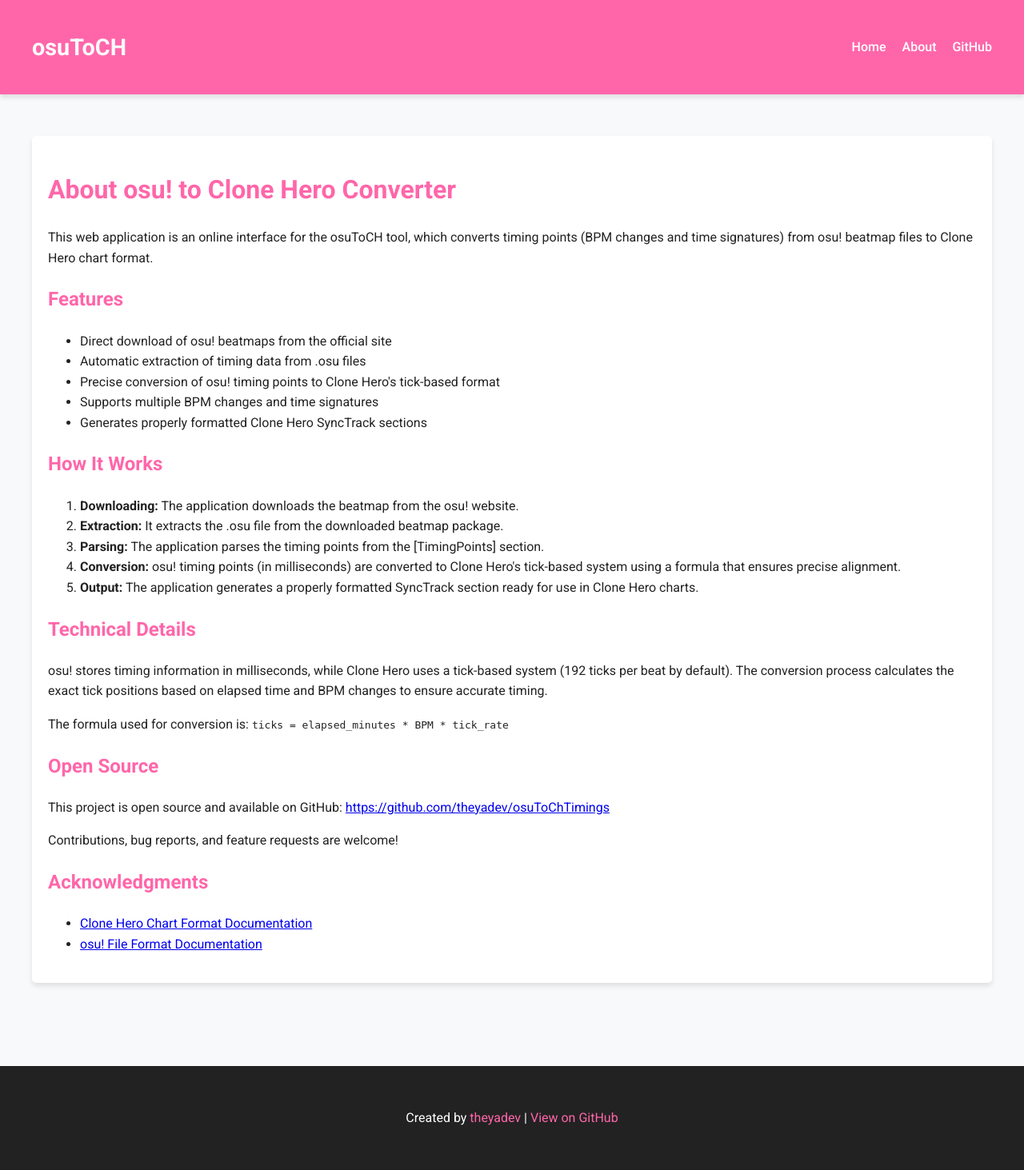
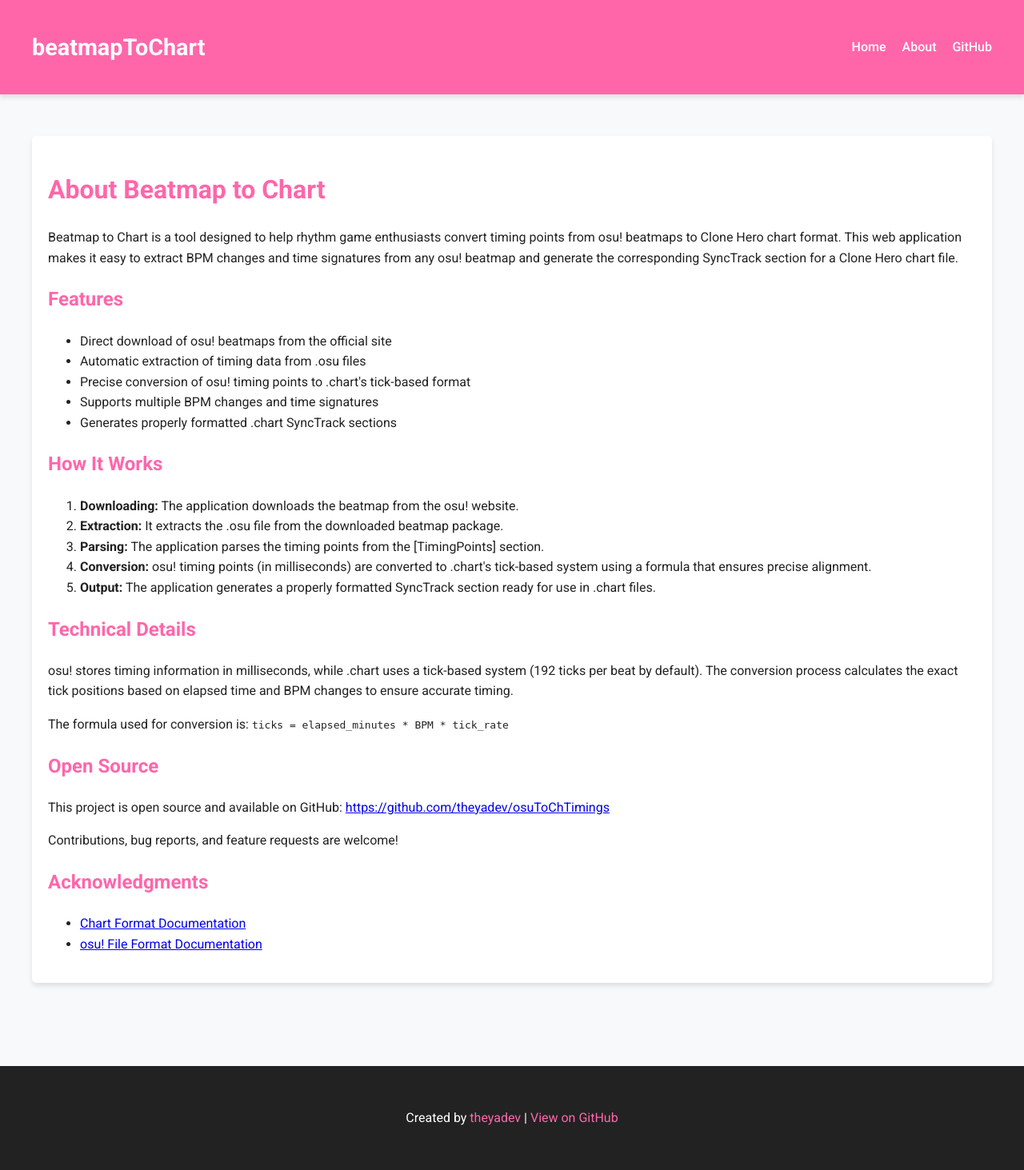
Before and after one commit to theyadev/osuToChTimings, a Flask app: page /about in a window 1280 px wide. Shown: the whole page at 80% size. Run offline with Flask 3, Linux system fonts and the light colour scheme.

Commit message:
refactor: update related terminology across the application for clarity and consistency

```diff
--- a/src/app.py
+++ b/src/app.py
@@ -1,10 +1,10 @@
 #!/usr/bin/env python3
 """
-osu! to Clone Hero Web Converter
+Beatmap to Chart Converter
 
 A web application that allows users to enter a link to an osu! beatmap,
 downloads the beatmap, extracts the .osu file, and converts the timing points
-to Clone Hero format.
+to Clone Hero chart format.
 """
 
 import os
--- a/src/conversion.py
+++ b/src/conversion.py
@@ -1,6 +1,6 @@
 #!/usr/bin/env python3
 """
-osu! to Clone Hero Timing Converter - Core Functions
+Beatmap to Chart Converter - Core Functions
 
 This module contains the core functions for converting osu! beatmap timing points
 to Clone Hero format, extracted from the main.py script for use in the web application.
@@ -123,8 +123,6 @@
         String containing formatted Clone Hero timing data
     """
     lines = [
-        "// Generated by osu! to Clone Hero Timing Converter",
-        "// https://github.com/theyadev/osuToChTimings",
         "[SyncTrack]",
         "{",
     ]
--- a/src/templates/about.html
+++ b/src/templates/about.html
@@ -1,23 +1,23 @@
 {% extends "base.html" %}
 
-{% block title %}About - osu! to Clone Hero Converter{% endblock %}
+{% block title %}About | Beatmap to Chart Converter{% endblock %}
 
 {% block content %}
 <div class="card">
-    <h1>About osu! to Clone Hero Converter</h1>
-
+    <h1>About Beatmap to Chart</h1>
     <p>
-        This web application is an online interface for the osuToCH tool, which converts timing points
-        (BPM changes and time signatures) from osu! beatmap files to Clone Hero chart format.
+        Beatmap to Chart is a tool designed to help rhythm game enthusiasts convert timing points from osu! beatmaps to Clone Hero chart format.
+        This web application makes it easy to extract BPM changes and time signatures from any osu! beatmap and generate the corresponding
+        SyncTrack section for a Clone Hero chart file.
     </p>
 
     <h2>Features</h2>
     <ul>
         <li>Direct download of osu! beatmaps from the official site</li>
         <li>Automatic extraction of timing data from .osu files</li>
-        <li>Precise conversion of osu! timing points to Clone Hero's tick-based format</li>
+        <li>Precise conversion of osu! timing points to .chart's tick-based format</li>
         <li>Supports multiple BPM changes and time signatures</li>
-        <li>Generates properly formatted Clone Hero SyncTrack sections</li>
+        <li>Generates properly formatted .chart SyncTrack sections</li>
     </ul>
 
     <h2>How It Works</h2>
@@ -25,13 +25,13 @@
         <li><strong>Downloading:</strong> The application downloads the beatmap from the osu! website.</li>
         <li><strong>Extraction:</strong> It extracts the .osu file from the downloaded beatmap package.</li>
         <li><strong>Parsing:</strong> The application parses the timing points from the [TimingPoints] section.</li>
-        <li><strong>Conversion:</strong> osu! timing points (in milliseconds) are converted to Clone Hero's tick-based system using a formula that ensures precise alignment.</li>
-        <li><strong>Output:</strong> The application generates a properly formatted SyncTrack section ready for use in Clone Hero charts.</li>
+        <li><strong>Conversion:</strong> osu! timing points (in milliseconds) are converted to .chart's tick-based system using a formula that ensures precise alignment.</li>
+        <li><strong>Output:</strong> The application generates a properly formatted SyncTrack section ready for use in .chart files.</li>
     </ol>
 
     <h2>Technical Details</h2>
     <p>
-        osu! stores timing information in milliseconds, while Clone Hero uses a tick-based system (192 ticks per beat by default).
+        osu! stores timing information in milliseconds, while .chart uses a tick-based system (192 ticks per beat by default).
         The conversion process calculates the exact tick positions based on elapsed time and BPM changes to ensure accurate timing.
     </p>
     <p>
@@ -49,7 +49,7 @@
 
     <h2>Acknowledgments</h2>
     <ul>
-        <li><a href="https://github.com/TheNathannator/GuitarGame_ChartFormats/blob/main/doc/FileFormats/General%20Notes.md" target="_blank">Clone Hero Chart Format Documentation</a></li>
+        <li><a href="https://github.com/TheNathannator/GuitarGame_ChartFormats/blob/main/doc/FileFormats/General%20Notes.md" target="_blank">Chart Format Documentation</a></li>
         <li><a href="https://osu.ppy.sh/wiki/en/Client/File_formats/osu_%28file_format%29#timing-points" target="_blank">osu! File Format Documentation</a></li>
     </ul>
 </div>
--- a/src/templates/base.html
+++ b/src/templates/base.html
@@ -3,25 +3,25 @@
 <head>
     <meta charset="UTF-8">
     <meta name="viewport" content="width=device-width, initial-scale=1.0">
-    <title>{% block title %}osu! to Clone Hero Converter{% endblock %}</title>
+    <title>{% block title %}Beatmap to Chart Converter{% endblock %}</title>
 
     <!-- Primary Meta Tags -->
-    <meta name="title" content="osu! to Clone Hero Timing Converter">
+    <meta name="title" content="Beatmap to Chart Converter">
     <meta name="description" content="Convert timing points from osu! beatmaps to Clone Hero chart format. A free online tool for rhythm game mappers.">
-    <meta name="keywords" content="osu, Clone Hero, rhythm games, beatmap converter, chart converter, BPM conversion, timing points">
+    <meta name="keywords" content="osu, Clone Hero, chart, rhythm games, beatmap converter, chart converter, BPM conversion, timing points">
     <meta name="author" content="theyadev">
 
     <!-- Open Graph / Facebook -->
     <meta property="og:type" content="website">
     <meta property="og:url" content="{{ request.base_url }}">
-    <meta property="og:title" content="osu! to Clone Hero Timing Converter">
+    <meta property="og:title" content="Beatmap to Chart Converter">
     <meta property="og:description" content="Convert timing points from osu! beatmaps to Clone Hero chart format. Free online tool for rhythm game mappers.">
     <meta property="og:image" content="{{ url_for('static', filename='img/preview.png', _external=True) }}">
 
     <!-- Twitter -->
     <meta property="twitter:card" content="summary_large_image">
     <meta property="twitter:url" content="{{ request.base_url }}">
-    <meta property="twitter:title" content="osu! to Clone Hero Timing Converter">
+    <meta property="twitter:title" content="Beatmap to Chart Converter">
     <meta property="twitter:description" content="Convert timing points from osu! beatmaps to Clone Hero chart format. Free online tool for rhythm game mappers.">
     <meta property="twitter:image" content="{{ url_for('static', filename='img/preview.png', _external=True) }}">
 
@@ -35,7 +35,7 @@
 <body>
     <header>
         <div class="container">
-            <a href="{{ url_for('index') }}" class="logo">osu<span>ToCH</span></a>
+            <a href="{{ url_for('index') }}" class="logo">beatmap<span>ToChart</span></a>
             <nav>
                 <ul>
                     <li><a href="{{ url_for('index') }}">Home</a></li>
```
Also changed, not shown: src/templates/index.html (+6 -6 lines).
